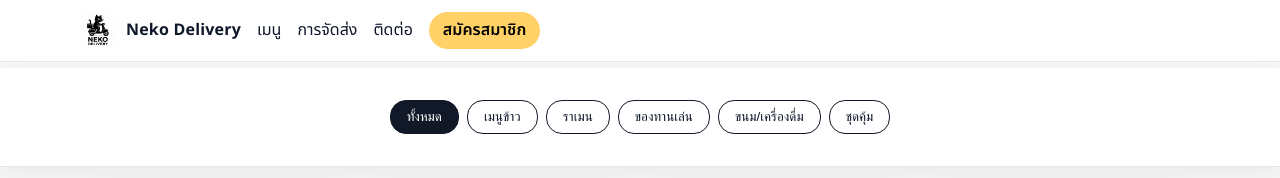
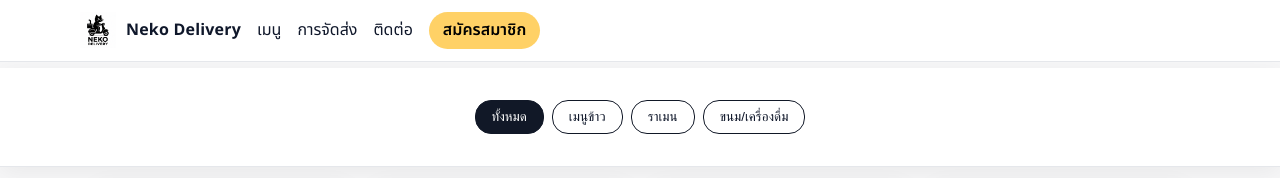
Before and after one commit to cipeerapong-ctrl/project, a plain HTML site: page menu.html in a window 1280 px wide. Shown: the top 178 px of the page. Drawn offline with Linux system fonts and the light colour scheme.

Commit message:
Update menu.html

```diff
--- a/menu.html
+++ b/menu.html
@@ -34,9 +34,7 @@
       <button class="chip is-active" onclick="location.href='menu.html'">ทั้งหมด</button>
       <button class="chip" onclick="location.href='menu-rice.html'">เมนูข้าว</button>
       <button class="chip" onclick="location.href='menu-ramen.html'">ราเมน</button>
-      <button class="chip" onclick="location.href='menu-snack.html'">ของทานเล่น</button>
       <button class="chip" onclick="location.href='menu-dessert.html'">ขนม/เครื่องดื่ม</button>
-      <button class="chip" onclick="location.href='menu-set.html'">ชุดคุ้ม</button>
     </div>
   </section>
 
```
